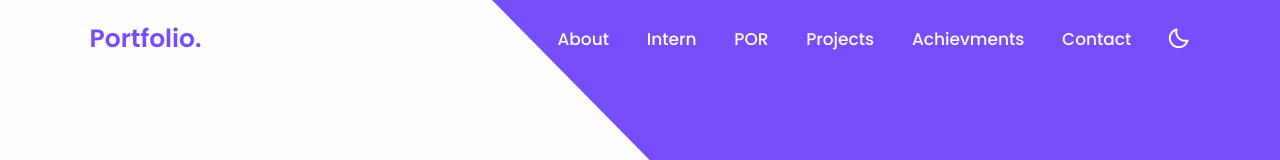
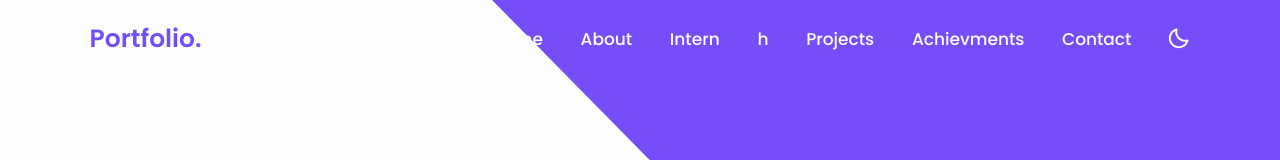
Before and after one commit to shettyaastha/PortfolioAastha, a plain HTML site: page PORTFOLIO/index.html in a window 1280 px wide. Shown: the top 160 px of the page. Drawn offline with nearby package versions, Linux system fonts and the light colour scheme.

Commit message:
Update index.html

```diff
--- a/PORTFOLIO/index.html
+++ b/PORTFOLIO/index.html
@@ -27,7 +27,7 @@
             <a href="#home" class="active">Home</a>
             <a href="#about">About</a>
             <a href="#intern">Intern</a>
-            <a href="#services">POR</a>
+            <a href="#services">h</a>
             <a href="#portfolio">Projects</a>
             <a href="#achiev">Achievments</a>
             <a href="#contact">Contact</a>
```
